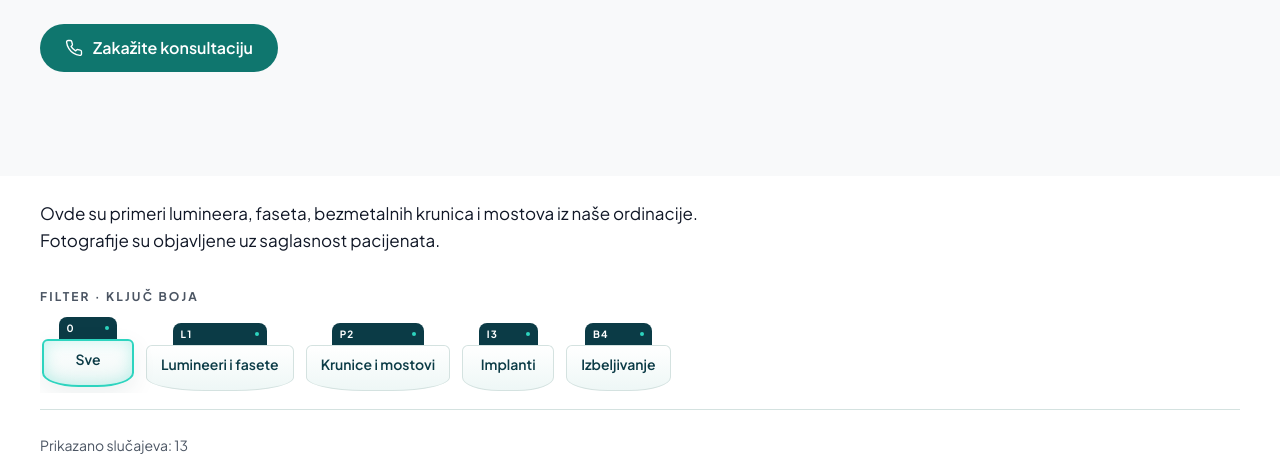
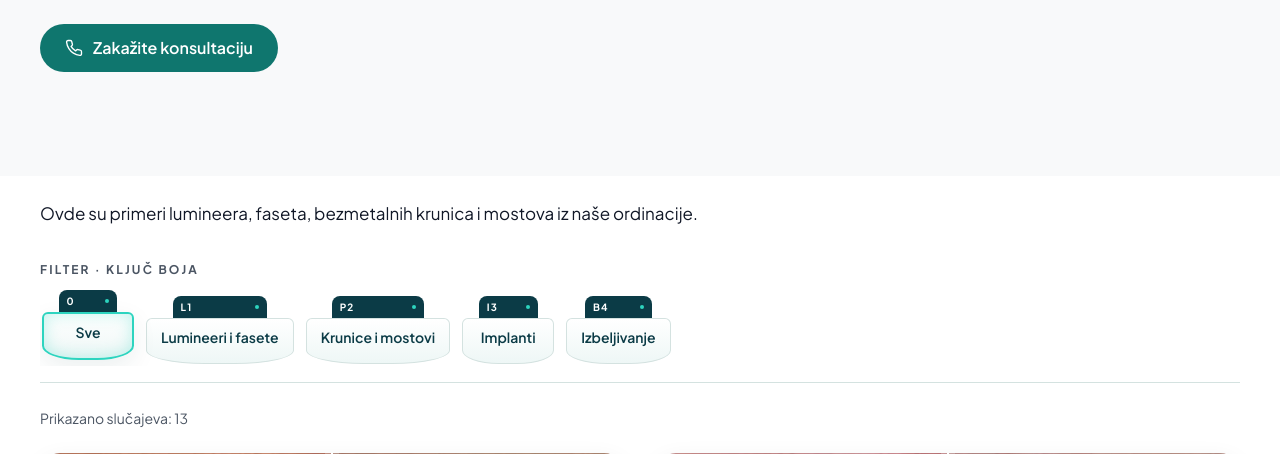
Before and after one commit to IvanBuinac/dental_studio_mijuskovic, a PHP site: page /rezultati/ in a window 1280 px wide. Shown: the part 422-876 px from the top of the page. Run offline with PHP 8.4, Linux system fonts and the light colour scheme.

Commit message:
WIP: QA ispravke (Mijuskovic)
Co-Authored-By: Claude Opus 5.5 <noreply@anthropic.com>
Claude-Session: https://claude.ai/code/session_01WT4UBdUxU5PP79LzZ1Psdm

```diff
--- a/site/css/style.css
+++ b/site/css/style.css
@@ -482,7 +482,7 @@ a.shade-tab:focus-visible .shade-tab__tooth { outline: 2px solid var(--c-mint);
 }
 .steps > li:last-child { padding-bottom: 0; }
 .steps > li:last-child::before { display: none; }
-.steps__num { position: absolute; left: 0; top: -6px; font-size: 34px; font-weight: 700; color: var(--c-mint); letter-spacing: -0.03em; line-height: 1; }
+.steps__num { position: absolute; left: 0; top: -6px; font-size: 34px; font-weight: 700; color: var(--c-teal); letter-spacing: -0.03em; line-height: 1; }
 .steps h3 { font-size: 19px; margin-bottom: 6px; }
 .steps p { color: var(--c-muted); margin: 0; }
 .steps .steps__solo { color: var(--c-text); font-size: 18px; font-weight: 500; padding-top: 4px; }
--- a/site/rezultati/index.html
+++ b/site/rezultati/index.html
@@ -115,7 +115,7 @@
 <section class="section" style="padding-top:24px" aria-labelledby="galerija-title">
   <div class="container">
     <h2 id="galerija-title" class="visually-hidden">Galerija pre i posle</h2>
-    <p class="narrow">Ovde su primeri lumineera, faseta, bezmetalnih krunica i mostova iz naše ordinacije. Fotografije su objavljene uz saglasnost pacijenata. <!-- [POTVRDITI SA KLIJENTOM: pisana saglasnost pacijenata za svaku fotografiju na sajtu] --></p>
+    <p class="narrow">Ovde su primeri lumineera, faseta, bezmetalnih krunica i mostova iz naše ordinacije. <!-- [POTVRDITI SA KLIJENTOM: pisana saglasnost pacijenata za svaku fotografiju na sajtu] QA: rečenica „Fotografije su objavljene uz saglasnost pacijenata.“ vratiti tek kada klijent potvrdi saglasnost --></p>
     <div class="filter-bar" data-filter>
       <p class="subnav__label" id="filter-label">Filter · ključ boja</p>
       <ul class="shade-mini-row" aria-labelledby="filter-label"><li><button class="shade-mini" type="button" data-cat="sve" aria-pressed="true"><span class="shade-tab__neck" aria-hidden="true">0</span><span class="shade-mini__tooth">Sve</span></button></li><li><button class="shade-mini" type="button" data-cat="lumineeri" aria-pressed="false"><span class="shade-tab__neck" aria-hidden="true">L1</span><span class="shade-mini__tooth">Lumineeri i fasete</span></button></li><li><button class="shade-mini" type="button" data-cat="protetika" aria-pressed="false"><span class="shade-tab__neck" aria-hidden="true">P2</span><span class="shade-mini__tooth">Krunice i mostovi</span></button></li><li><button class="shade-mini" type="button" data-cat="implanti" aria-pressed="false"><span class="shade-tab__neck" aria-hidden="true">I3</span><span class="shade-mini__tooth">Implanti</span></button></li><li><button class="shade-mini" type="button" data-cat="izbeljivanje" aria-pressed="false"><span class="shade-tab__neck" aria-hidden="true">B4</span><span class="shade-mini__tooth">Izbeljivanje</span></button></li></ul>
```
